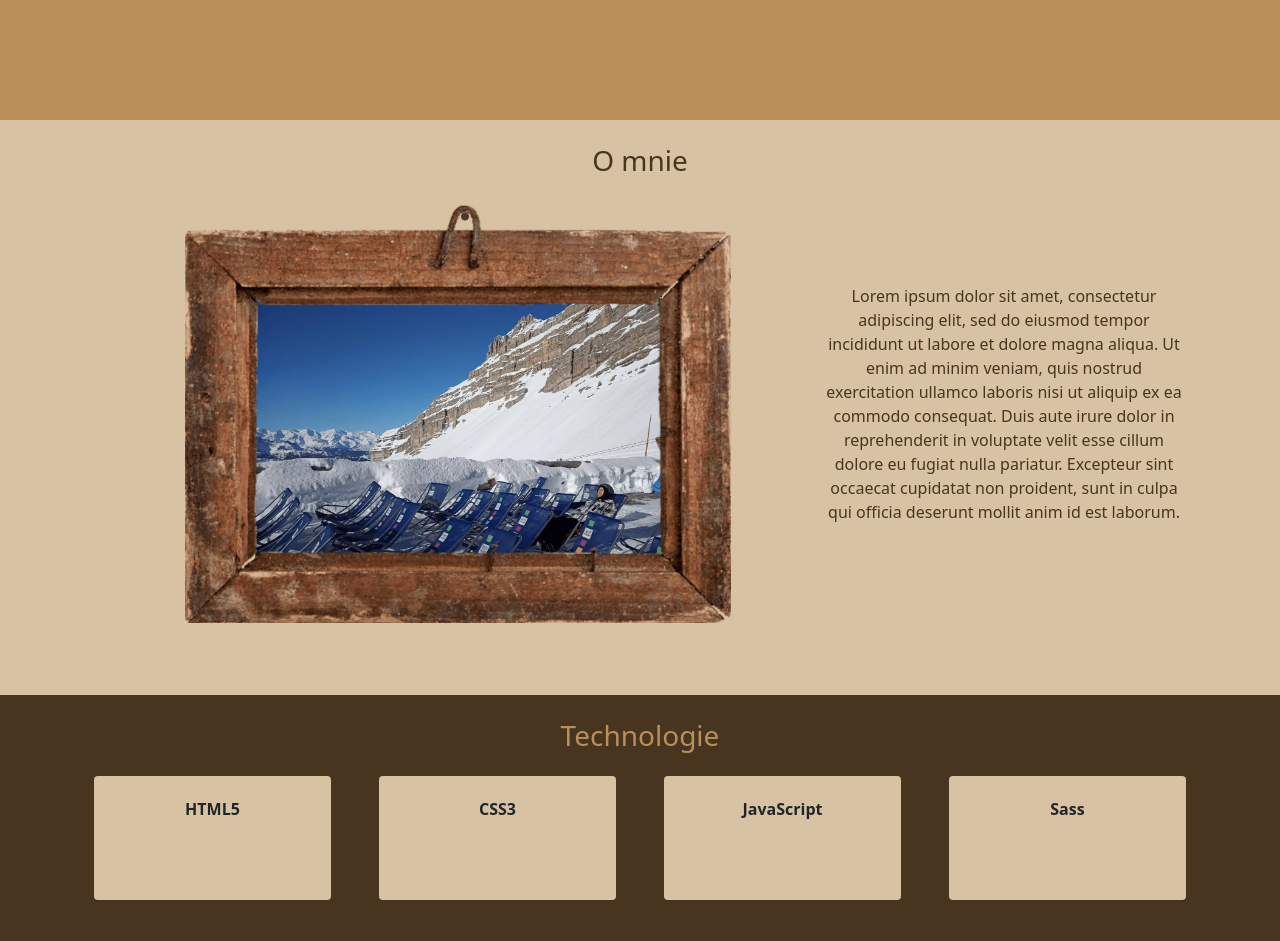
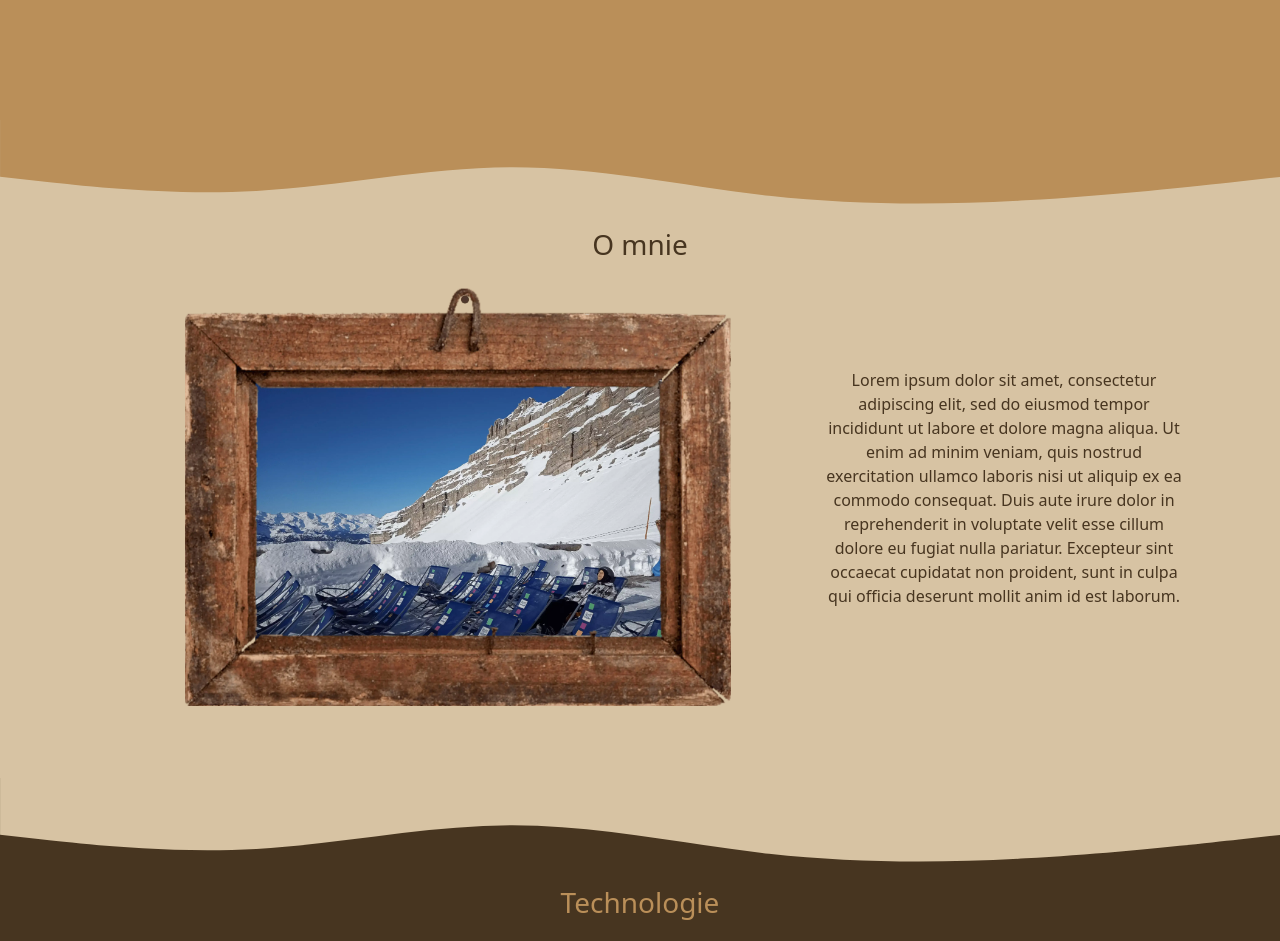
Before and after one commit to ManuLisek/portfolio-react-bootstrap, a React (Create React App) app: page / in a window 1280 px wide. Shown: the part 680-1621 px from the top of the page. Built offline with nearby package versions, Linux system fonts and the light colour scheme; some icons are missing.

Commit message:
Separate sections with a Wave

```diff
--- a/src/App.jsx
+++ b/src/App.jsx
@@ -4,6 +4,7 @@ import About from './sections/About';
 import Technologies from './sections/Technologies';
 import Projects from './sections/Projects';
 import Contact from './sections/Contact';
+import Wave from './components/Wave';
 import './styles/custom.scss';
 
 function App() {
@@ -12,9 +13,12 @@ function App() {
     <>
       <Header />
       <main>
+        <Wave bg="bg-light" fill="#ba8f59" />
         <About />
+        <Wave bg="bg-secondary" fill="#d7c3a3" />
         <Technologies />
         <Projects />
+        <Wave bg="bg-dark" fill="#473520" />
         <Contact />
       </main>
     </>
--- /dev/null
+++ b/src/components/Wave.jsx
@@ -0,0 +1,20 @@
+import React from 'react';
+import PropTypes from 'prop-types';
+
+function Wave(props) {
+  const {bg, fill} = props;
+
+  return (
+    <svg xmlns="http://www.w3.org/2000/svg" className={`d-block ${bg}`} viewBox="0 0 1440 94">
+      <path fillRule="evenodd" clipRule="evenodd" d="M1442 63.8127L1393.93 69.2331C1345.87 74.4071 1249.73 85.2479 1153.6 90.4219C1057.47 95.8423 961.333 95.8423 865.2 85.2479C769.067 74.4071 672.933 53.2183 576.8 53.2183C480.667 53.2183 384.533 74.4071 288.4 79.8275C192.267 85.2479 96.1333 74.4071 48.0667 69.2331L0 63.8127V-2.80142e-06H48.0667C96.1333 -2.80142e-06 192.267 -2.80142e-06 288.4 -2.80142e-06C384.533 -2.80142e-06 480.667 -2.80142e-06 576.8 -2.80142e-06C672.933 -2.80142e-06 769.067 -2.80142e-06 865.2 -2.80142e-06C961.333 -2.80142e-06 1057.47 -2.80142e-06 1153.6 -2.80142e-06C1249.73 -2.80142e-06 1345.87 -2.80142e-06 1393.93 -2.80142e-06H1442V63.8127Z" fill={fill}></path>
+    </svg>
+
+  );
+}
+
+Wave.propTypes = {
+  bg: PropTypes.string,
+  fill: PropTypes.string,
+};
+
+export default Wave;
```
